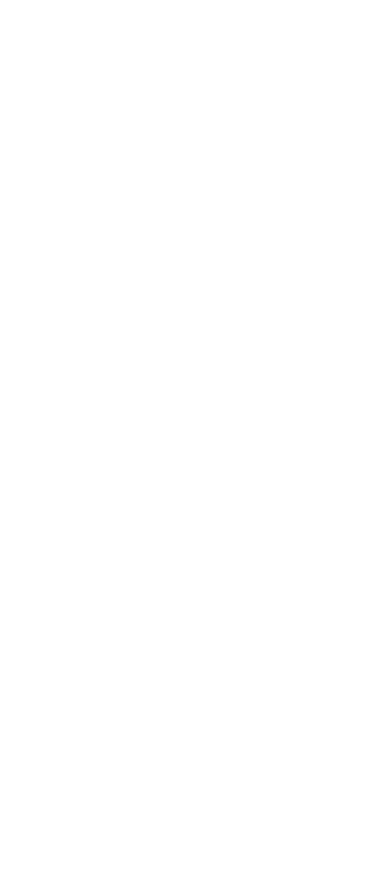
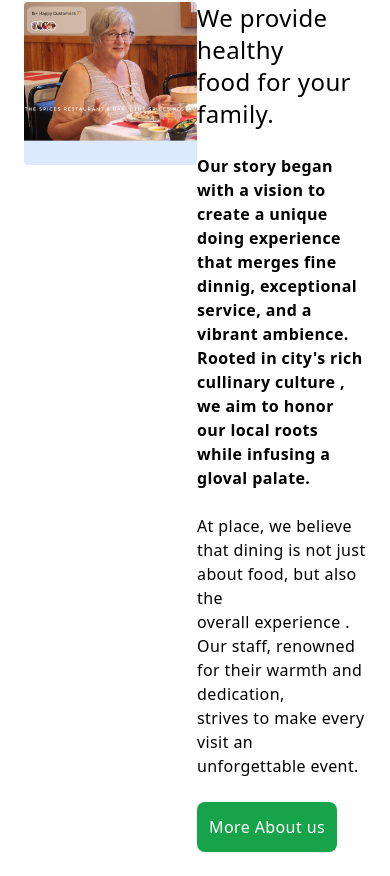
Before and after one commit to AmanCH3/restaurant_frontend, a React (Vite) app in the folder frontend/: page / in a window 390 px wide. Shown: the part 4462-5338 px from the top of the page. Before the commit the page ends 4440 px from the top, so only its background shows below. Built offline with nearby package versions, Linux system fonts and the light colour scheme.

Commit message:
feat : Service page responsive yet remaining

```diff
--- a/frontend/src/App.jsx
+++ b/frontend/src/App.jsx
@@ -6,6 +6,7 @@
 import Offer from "./components/offer";
 import TableSection from "./components/tablesection";
 import Banner from "./components/banner";
+import Services from "./components/service";
 function App() {
 
   return (
@@ -19,6 +20,7 @@
       <Offer/>
       <TableSection/>
       <Banner/>
+      <Services/>
        </div>
 
   ) ;
--- /dev/null
+++ b/frontend/src/components/service.jsx
@@ -0,0 +1,32 @@
+import React from 'react'
+import Oldlady from '../assets/oldlady.png'
+
+const Services = () => {
+  return (
+    <div className='flex flex-row m-6 justify-between'>
+        <div>
+            <img src={Oldlady} alt="old lady images" />
+
+        </div>
+        <div className='flex flex-col gap-6 tracking-wide justify-center'>
+            <h1 className='text-2xl font-medium'>We provide healthy <br /> food for your family.</h1>
+            <p className='font-bold'>Our story began with a vision to create a unique doing experience <br /> that merges fine dinnig, exceptional service, and a vibrant ambience. <br />
+            Rooted in city's rich cullinary culture , we aim to honor our local roots <br />while infusing a gloval palate. <br />
+
+
+
+            </p>
+            <p>
+                At place, we believe that dining is not just about food, but also the <br /> overall experience . Our staff, renowned for their warmth and dedication, <br />
+                strives to make every visit an unforgettable event. <br />
+            </p>
+
+            <button className='bg-green-600 text-white w-[140px] h-[50px] rounded-lg shadow-sm px-3'> More About us</button>
+
+        </div>
+
+    </div>
+  )
+}
+
+export default Services
```
Also changed, not shown: frontend/src/assets/oldlady.png (added).
